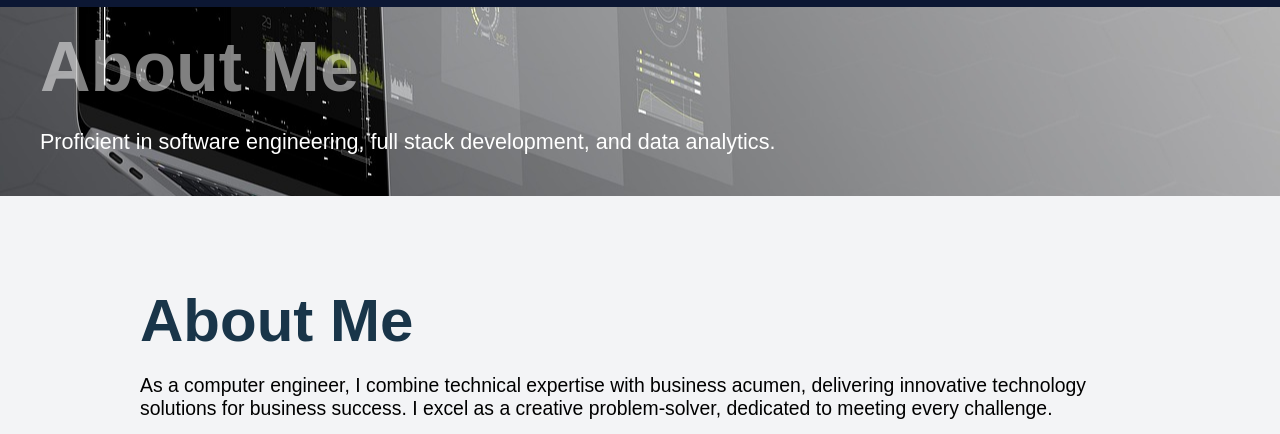
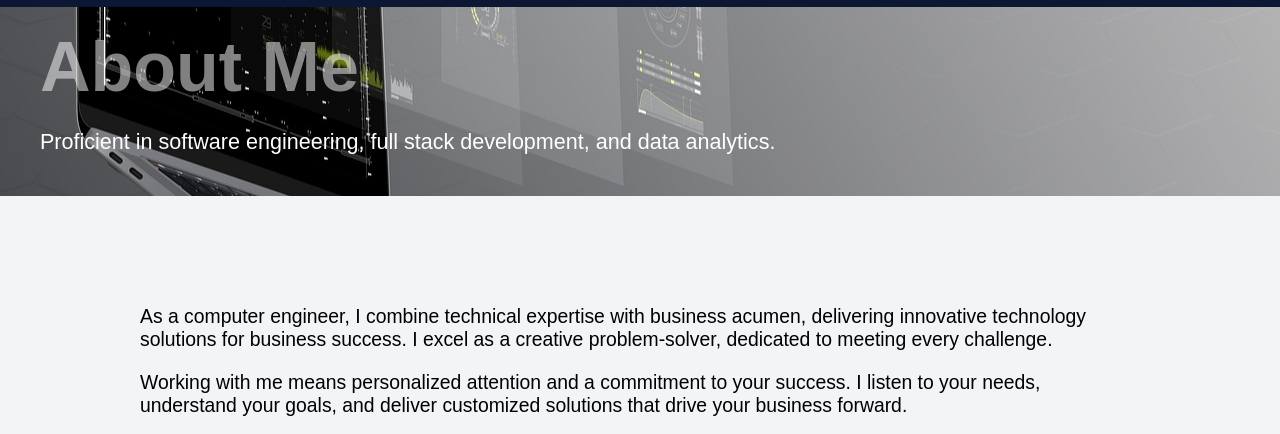
Before and after one commit to chrisdk95/my-portfolio, a plain HTML site: page about.html in a window 1280 px wide. Shown: the part 298-732 px from the top of the page. Drawn offline with Linux system fonts and the light colour scheme; a script that the page names is missing.

Commit message:
Update about.html

```diff
--- a/about.html
+++ b/about.html
@@ -34,7 +34,7 @@
   </section>
   <section class="why">
     <div class="container">
-      <h2>About Me</h2>
+      <!-- <h2>About Me</h2> -->
       <p>As a computer engineer, I combine technical expertise with business acumen, delivering innovative technology solutions for business success. I excel as a creative problem-solver, dedicated to meeting every challenge.</p>
       <p>Working with me means personalized attention and a commitment to your success. I listen to your needs, understand your goals, and deliver customized solutions that drive your business forward.</p>
       <img src="img/office.jpg" alt="office">
```
